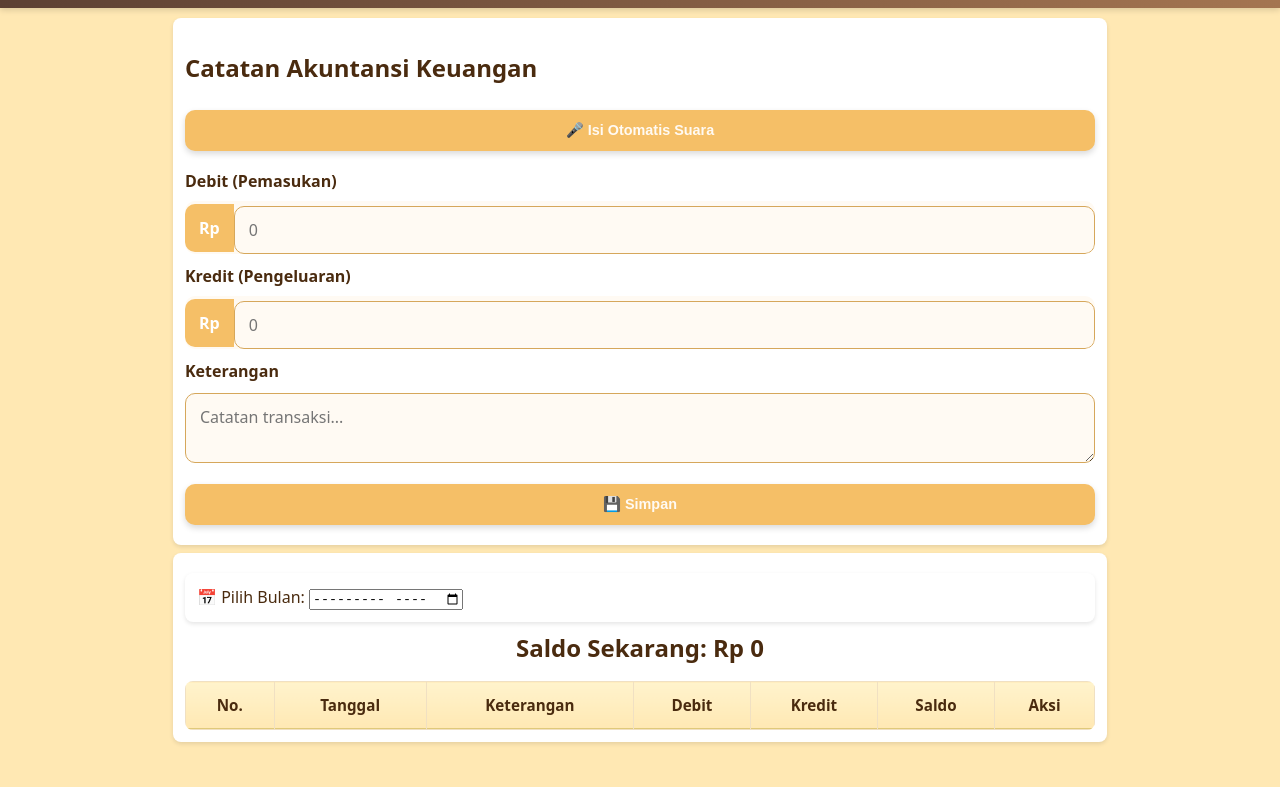
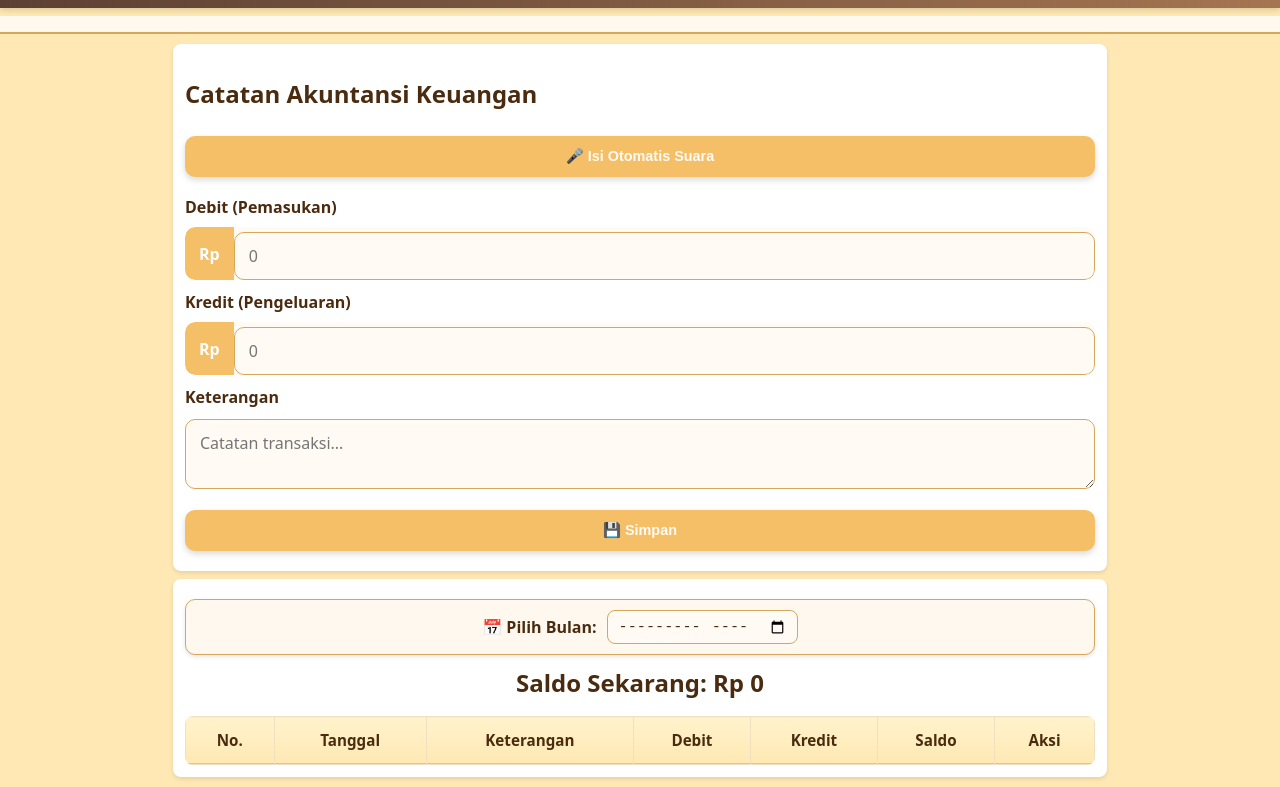
Before and after one commit to muhammadrobitalwy-cell/kharisma-food, a plain HTML site: page index.html in a window 1280 px wide. Shown: the part 757-1544 px from the top of the page. Before the commit the page ends 1509 px from the top, so only its background shows below. Drawn offline with nearby package versions, Linux system fonts and the light colour scheme.

Commit message:
Update style.css

```diff
--- a/style.css
+++ b/style.css
@@ -1334,3 +1334,98 @@ form textarea:focus {
   box-shadow: 0 0 8px rgba(245,191,103,0.25);
 
 }
+
+/* === Perataan vertikal Rp dan input nominal === */
+.input-group {
+  display: flex;
+  align-items: stretch; /* bukan center — biar tinggi keduanya sama */
+}
+
+.input-group span {
+  display: flex;
+  align-items: center;
+  justify-content: center;
+  background: var(--oranye);
+  color: #fff;
+  font-weight: 700;
+  padding: 0 14px;              /* hilangkan padding vertikal */
+  border-top-left-radius: 10px;
+  border-bottom-left-radius: 10px;
+}
+
+.input-group input {
+  border: 1.5px solid #d6a75b;
+  border-left: none;
+  background: #fffaf3;
+  padding: 12px 14px;           /* tetap nyaman diketik */
+  border-top-right-radius: 10px;
+  border-bottom-right-radius: 10px;
+  font-size: 1rem;
+  height: auto;
+}
+
+/* ==== TAB PERUSAHAAN ==== */
+.tab-perusahaan {
+  display: flex;
+  flex-wrap: wrap;
+  gap: 8px;
+  background: #fff8ef;
+  border-bottom: 2px solid #d6a75b;
+  padding: 8px 10px;
+  justify-content: center;
+}
+
+.tab-perusahaan button {
+  background: #f5e6d3;
+  border: 1px solid #d6a75b;
+  color: #4a2b0f;
+  padding: 8px 14px;
+  border-radius: 20px;
+  cursor: pointer;
+  font-weight: 600;
+  transition: all 0.3s ease;
+  font-size: 0.9rem;
+}
+
+.tab-perusahaan button:hover {
+  background: #ffe8b3;
+  transform: translateY(-2px);
+}
+
+.tab-perusahaan button.active {
+  background: #d6a75b;
+  color: white;
+  border-color: #b78745;
+  box-shadow: 0 2px 6px rgba(0,0,0,0.2);
+}
+
+/* ==== FILTER BULAN ==== */
+.tanggal-filter {
+  display: flex;
+  align-items: center;
+  justify-content: center;
+  gap: 10px;
+  background: #fff8ef;
+  border: 1px solid #d6a75b;
+  border-radius: 10px;
+  padding: 10px 12px;
+  margin-bottom: 10px;
+  font-weight: 600;
+  color: #4a2b0f;
+}
+
+#filterTanggal {
+  padding: 6px 10px;
+  border-radius: 8px;
+  border: 1px solid #d6a75b;
+  font-size: 0.95rem;
+  cursor: pointer;
+  background: #fffaf3;
+  color: #4a2b0f;
+}
+
+#filterTanggal:hover,
+#filterTanggal:focus {
+  border-color: #a47551;
+  box-shadow: 0 0 6px rgba(214, 167, 91, 0.4);
+}
```
